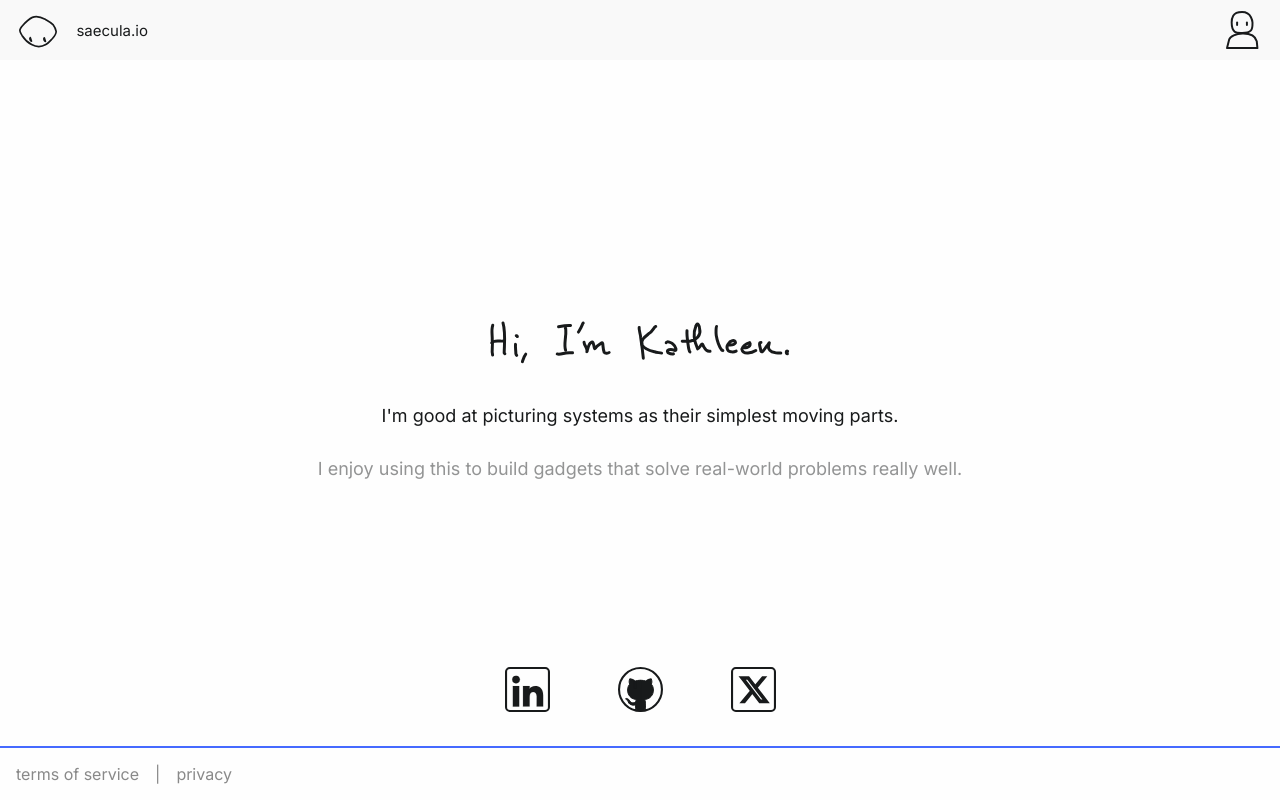
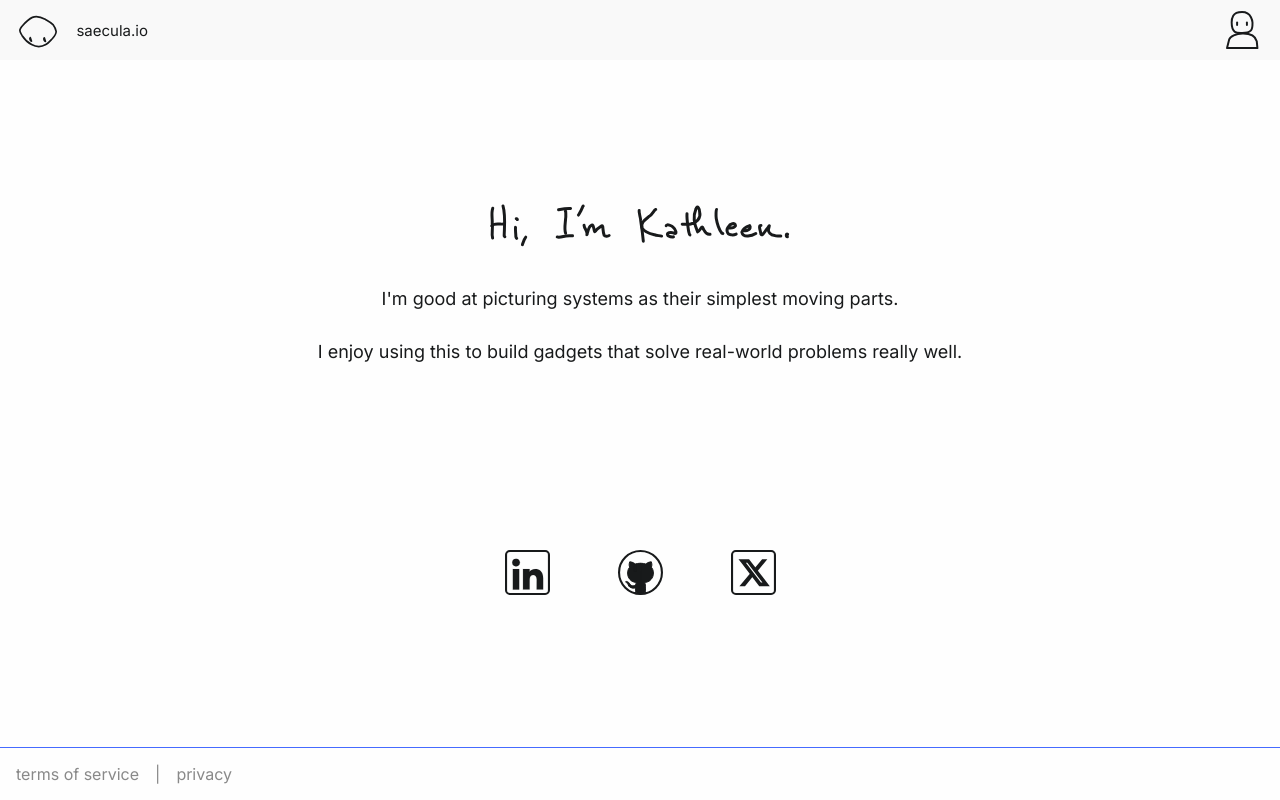
Before and after one commit to saecula/saecula-io, a Next.js app: page / in a window 1280 px wide. Built offline with nearby package versions, Linux system fonts and the light colour scheme.

Commit message:
center content, short animations, border

```diff
--- a/app/_components/style.module.css
+++ b/app/_components/style.module.css
@@ -10,7 +10,7 @@
 }
 
 .footer {
-  border-top: 2px solid var(--accent-color);
+  border-top: 1px solid var(--accent-color);
   color: var(--subtext-color);
 }
 
--- a/app/style.module.css
+++ b/app/style.module.css
@@ -7,7 +7,7 @@
 .page {
   height: 100%;
   flex-direction: column;
-  justify-content: flex-end;
+  justify-content: center;
   width: 90%;
   margin: 0 auto;
 }
@@ -36,15 +36,15 @@
 }
 
 .fade1 {
-  animation-delay: 2s;
+  animation-delay: 1.5s;
 }
 
 .fade2 {
-  animation-delay: 5s;
+  animation-delay: 4s;
 }
 
 .fade3 {
-  animation-delay: 8.5s;
+  animation-delay: 7.5s;
   justify-content: flex-end;
 }
 
```
